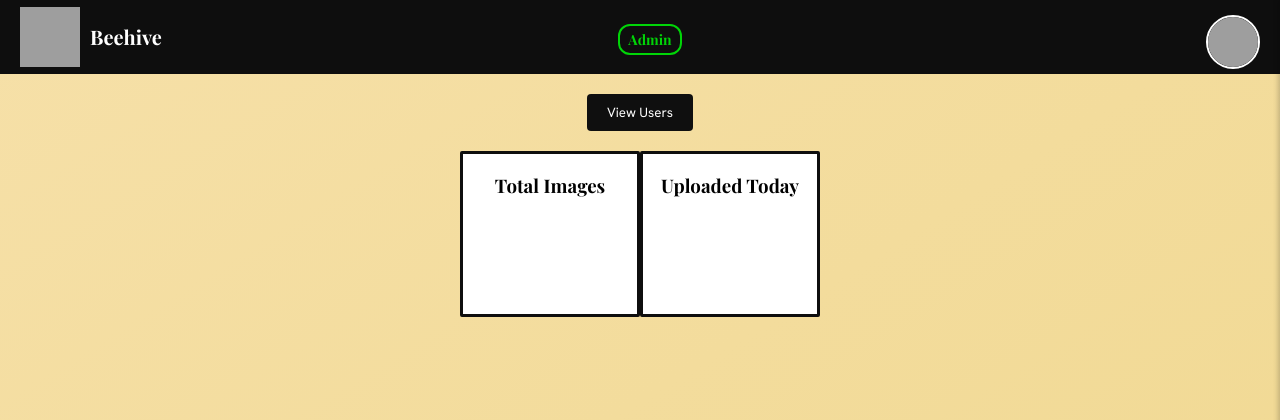
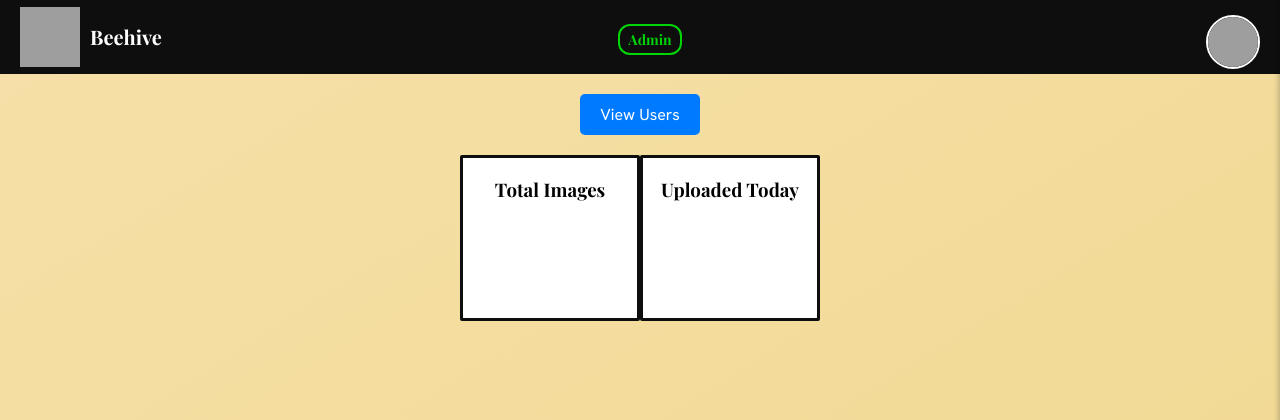
Before and after one commit to KathiraveluLab/Beehive, a Flask app: template templates/admin.html in a window 1280 px wide. Shown: the top 420 px of the page. Run offline with Flask 3, Linux system fonts and the light colour scheme; the template is opened without the code that fills it, so the values that code supplies are empty; some libraries are stand-ins or nearby versions; some web fonts are replaced; grey boxes are pictures that could not be loaded.

Commit message:
Enhancement: Styled anchor tag for 'View Users' as button

```diff
--- a/static/css/admin.css
+++ b/static/css/admin.css
@@ -356,3 +356,19 @@ html, body {
 footer {
     margin-top: auto;
 }
+.view-users {
+    display: inline-block;
+    padding: 10px 20px;
+    background-color: #007bff;
+    color: white;
+    text-decoration: none;
+    border: none;
+    border-radius: 5px;
+    text-align: center;
+    cursor: pointer;
+    font-size: 16px;
+}
+
+.view-users:hover {
+    background-color: #0056b3;
+}
--- a/templates/admin.html
+++ b/templates/admin.html
@@ -24,7 +24,7 @@
 
     <div class="main-content">
         <div class="button-container">
-            <button class="view-users"><a href="{{ url_for('getallusers') }}">View Users</a></button>
+            <a href="{{ url-for('getallusers') }}" class="view-users">View Users</a>
             <!-- Logout button removed from here as it's now in the sidebar -->
         </div>
         <div class="card-container">
```
